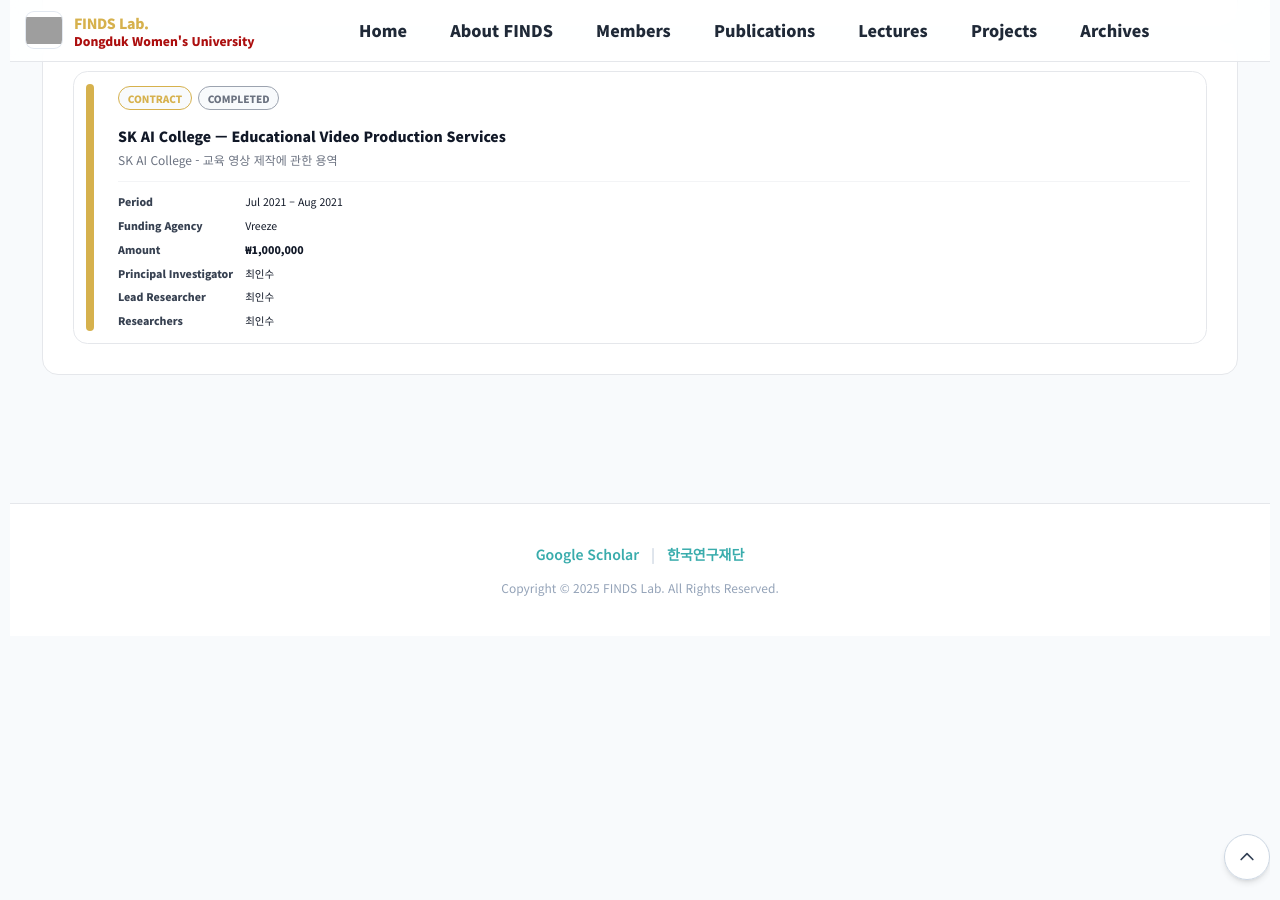
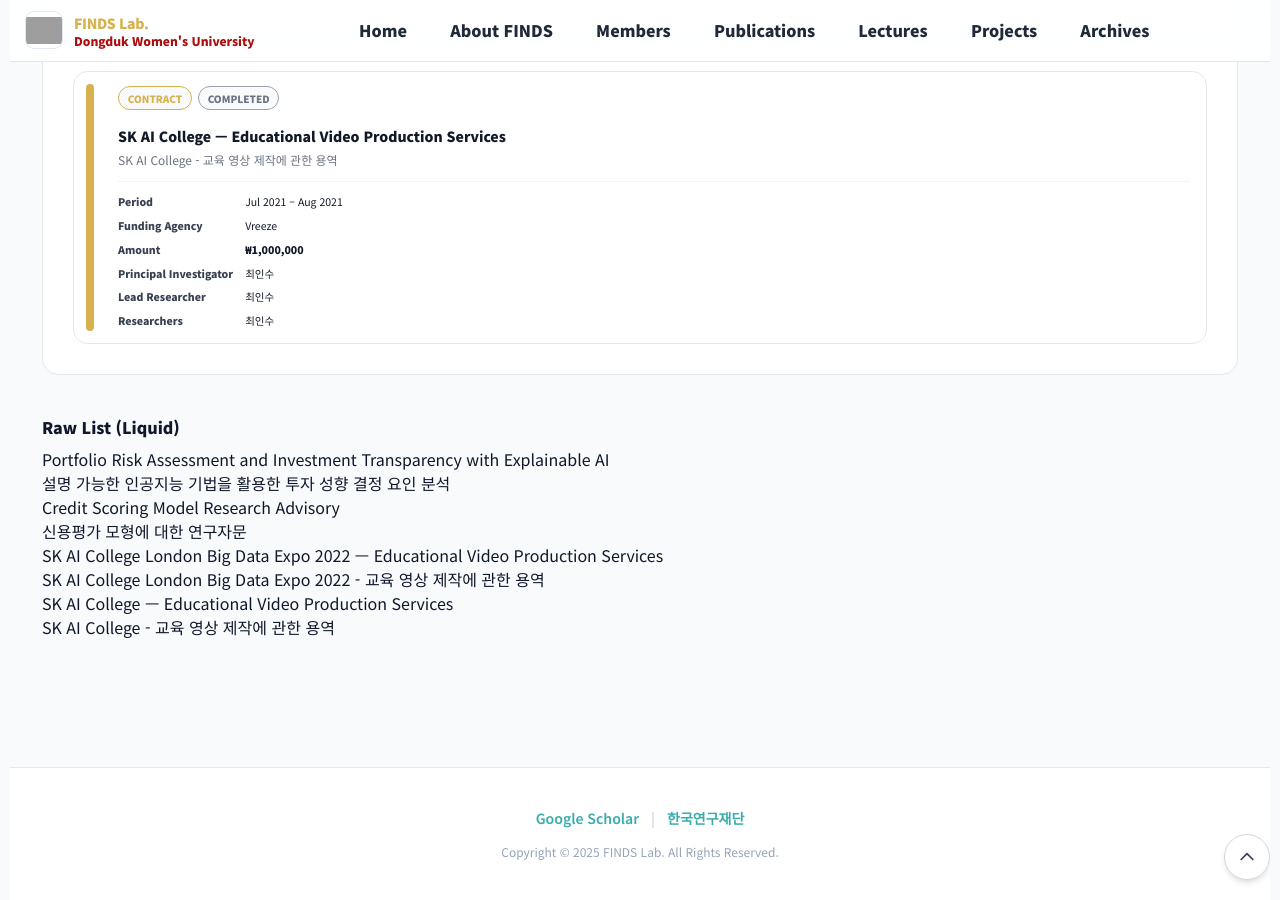
Before and after one commit to FinDS-Lab/site, a Jekyll site: the page built from projects.html, in a window 1280 px wide and 900 px high, scrolled down 1617 px. Built offline with Jekyll 4.4.1, drawn with Linux system fonts in a browser that asks for light colours; nearby versions of some CDN libraries; before the commit the page ends 2253 px from its top, so only the background shows below that; some of the changed lines change nothing that is shown; grey boxes are pictures that could not be loaded.

Commit message:
Update projects.html

```diff
--- a/projects.html
+++ b/projects.html
@@ -68,7 +68,6 @@
       align-items: flex-end;
       justify-content: flex-start;
       min-height: 200px;
-      /* ensure Korean/English break at word boundaries */
       word-break: keep-all;
       overflow-wrap: anywhere;
       hyphens: auto;
@@ -228,46 +227,36 @@
   .chip.is-on{box-shadow:inset 0 0 0 2px #111827}
   .chip:focus-visible{outline:2px solid #111827;outline-offset:2px}
 
-  /* Grid: 한 줄에 한 프로젝트 */
+  /* Grid: one project per row */
   .grid{display:grid;gap:14px;margin-top:14px;grid-template-columns:1fr}
 
   /* Card (outer tint = type color) */
   .card{border-radius:1rem;overflow:hidden;display:block}
 
-  /* Stronger & forced background for ongoing state */
   .card.card--public-ongoing{background:rgba(172, 14, 14, 0.14) !important}
   .card.card--private-ongoing{background:rgba(214, 177, 77, 0.18) !important}
   .card.card--completed{background:#ffffff}
 
-  /* Make the tint more noticeable by slightly styling the inner border */
   .card.card--public-ongoing .inner{border-color: rgba(172, 14, 14, 0.28)}
   .card.card--private-ongoing .inner{border-color: rgba(214, 177, 77, 0.35)}
 
-  /* Inner white body */
   .inner{position:relative;background:#fff;border-radius:.9rem;margin:10px;overflow:hidden;border:1px solid #e5e7eb;transition:border-color .2s, box-shadow .2s}
   .card:hover .inner{box-shadow:0 6px 20px rgba(0,0,0,.06)}
 
-  /* 왼쪽 프로젝트 타입 색상 포인트 */
   .type-notch{position:absolute;left:12px;top:12px;bottom:12px;width:8px;border-radius:8px;background:#ddd}
 
-  /* 본문 */
   .body{padding:14px 16px 14px 44px}
 
-  /* 배지 그룹 구분 */
   .badges-status{display:flex;flex-wrap:wrap;gap:6px;margin-bottom:6px}
   .badges-keywords{display:flex;flex-wrap:wrap;gap:6px;margin-bottom:10px}
 
-  /* 배지 (키워드/타입/상태 공통) — 전반적 폰트 축소 */
   .badge{display:inline-block;padding:.22rem .55rem;border-radius:999px;font-weight:800;font-size:10px;background:#f8fafc;border:1px solid #e5e7eb;text-transform:uppercase;white-space:nowrap}
 
-  /* 프로젝트 제목 — 전반적 폰트 살짝 축소 */
   .project-title-en{font-size:14px;font-weight:900;color:#111827;margin-top:8px}
   .project-title-ko{font-size:12px;color:#6b7280;margin-top:4px;word-break:keep-all}
 
-  /* 메타 정보 — PI 길이에 따른 값 열 너비 고정(카드별 동일) */
   .meta-info{
     display:grid;
-    /* 1열: 라벨은 내용에 맞춤, 2열: PI 값의 길이에 맞춰 카드 내 전체 행 공통 너비 */
     grid-template-columns:max-content minmax(0, var(--value-col-w, 420px));
     column-gap:12px;
     row-gap:8px;
@@ -279,25 +268,17 @@
   .meta-label{font-weight:800;color:#374151;font-size:10.5px;line-height:1.5;white-space:nowrap}
   .meta-value{color:#111827;font-size:10.5px;line-height:1.5;word-break:keep-all;overflow-wrap:anywhere}
 
-  /* Korean muted helper for secondary names */
   .ko-muted{color:#9ca3af}
-
-  /* 금액 강조 */
   .amount{font-weight:800;color:#111827}
 
-  /* Empty state */
   .empty{padding:32px;text-align:center;color:#6b7280;font-weight:700;border:1px dashed #e5e7eb;border-radius:1rem;background:#fff}
-
-  /* Count 표시 */
   .count{font-size:13px;color:#6b7280;font-weight:600;background:#fff;padding:.4rem .8rem;border:1px solid #e5e7eb;border-radius:.5rem;white-space:nowrap}
 
-  /* Mobile responsive */
   @media (max-width:640px){
     .search-container{flex-direction:column;align-items:stretch}
     .search{width:100%}
     .count{text-align:center;width:100%}
 
-    /* 모바일에서는 값 열을 유동으로(읽기성↑) */
     .meta-info{
       grid-template-columns:max-content 1fr;
       column-gap:10px;
@@ -315,7 +296,6 @@
 <!-- ===== Toolbar (Search + Filters) ===== -->
 <section class="max-w-7xl mx-auto px-4">
   <div class="toolbar">
-    <!-- Search Bar -->
     <div class="search-container">
       <div class="search">
         <input id="q" type="text" placeholder="Search projects..." />
@@ -323,13 +303,11 @@
       <div class="count" id="count"></div>
     </div>
 
-    <!-- Funding Filter -->
     <div class="filter-section">
       <label class="filter-label">Funding Type</label>
       <div class="chips" id="fundingChips"></div>
     </div>
 
-    <!-- Status Filter -->
     <div class="filter-section">
       <label class="filter-label">Project Status</label>
       <div class="chips" id="statusChips"></div>
@@ -342,63 +320,19 @@
   <div class="grid" id="grid"></div>
 </section>
 
+<!-- ===== Raw List (Liquid) ===== -->
+<section class="max-w-7xl mx-auto px-4 pb-8">
+  <h2 style="font-weight:900;margin:8px 0">Raw List (Liquid)</h2>
+  {% for project in site.data.projects %}
+    <h3>{{ project.titleEn }}</h3>
+    <p>{{ project.titleKo }}</p>
+  {% endfor %}
+</section>
+
 <script>
 (() => {
-  /* ===== Raw Data ===== */
-  const PROJECTS = [
-    {
-      titleEn: "Portfolio Risk Assessment and Investment Transparency with Explainable AI",
-      titleKo: "설명 가능한 인공지능 기법을 활용한 투자 성향 결정 요인 분석",
-      period: "2025-05-27 – 2025-09-12",
-      fundingAgency: "Korea Institute of Public Finance",
-      amount: "₩1,000,000",
-      type: "public", // Government-Funded
-      roles: {
-        principalInvestigator: "최인수",
-        leadResearcher: "최인수",
-        researchers: ["최인수"]
-      }
-    },
-    {
-      titleEn: "Credit Scoring Model Research Advisory",
-      titleKo: "신용평가 모형에 대한 연구자문",
-      period: "2024-10-01 – 2024-10-31",
-      fundingAgency: "CRAFTA",
-      amount: "₩1,500,000",
-      type: "private",
-      roles: {
-        principalInvestigator: "최인수",
-        leadResearcher: "최인수",
-        researchers: ["최인수"]
-      }
-    },
-    {
-      titleEn: "SK AI College London Big Data Expo 2022 — Educational Video Production Services",
-      titleKo: "SK AI College London Big Data Expo 2022 - 교육 영상 제작에 관한 용역",
-      period: "2022-01-05 – 2022-01-31",
-      fundingAgency: "StepintoCity, Inc.",
-      amount: "₩1,500,000",
-      type: "contract",
-      roles: {
-        principalInvestigator: "최인수",
-        leadResearcher: "최인수",
-        researchers: ["최인수"]
-      }
-    },
-    {
-      titleEn: "SK AI College — Educational Video Production Services",
-      titleKo: "SK AI College - 교육 영상 제작에 관한 용역",
-      period: "2021-07-24 – 2021-08-31",
-      fundingAgency: "Vreeze",
-      amount: "₩1,000,000",
-      type: "contract",
-      roles: {
-        principalInvestigator: "최인수",
-        leadResearcher: "최인수",
-        researchers: ["최인수"]
-      }
-    }
-  ];
+  /* ===== Raw Data from _data/projects.json via Liquid ===== */
+  const PROJECTS = {{ site.data.projects | jsonify }};
 
   /* ===== Filters ===== */
   const FUNDING_TYPES = [
@@ -411,8 +345,8 @@
     { value: "completed", label: "Completed", color: "var(--completed-gray)" }
   ];
 
-  const onFunding = new Set(); // Empty = no filter
-  const onStatus = new Set(); // Empty = no filter
+  const onFunding = new Set();
+  const onStatus = new Set();
 
   /* ===== Utils ===== */
   function parseStartDate(period){
@@ -427,19 +361,16 @@
 
   function computeStatus(period){
     const end = parseEndDate(period);
-    const today = new Date(); // client local
+    const today = new Date();
     return (end.getTime() >= today.getTime()) ? "ongoing" : "completed";
   }
 
   function formatPeriod(period){
-    // "2024-09-01 – 2025-08-31" -> "Sep 2024 – Aug 2025"
     const parts = period.split(' – ');
     if(parts.length !== 2) return period;
-
     const startDate = new Date(parts[0]);
     const endDate = new Date(parts[1]);
     const months = ['Jan','Feb','Mar','Apr','May','Jun','Jul','Aug','Sep','Oct','Nov','Dec'];
-
     const startStr = `${months[startDate.getMonth()]} ${startDate.getFullYear()}`;
     const endStr = `${months[endDate.getMonth()]} ${endDate.getFullYear()}`;
     return `${startStr} – ${endStr}`;
@@ -460,7 +391,7 @@
     return String(s).replace(/[&<>"']/g, m => ({'&':'&amp;','<':'&lt;','>':'&gt;','"':'&quot;',"'":'&#39;'}[m]));
   }
 
-  /* === English → Korean agency mapping for muted secondary label === */
+  /* English → Korean agency mapping for muted secondary label */
   const AGENCY_KO = {
     "Korea Institute of Public Finance": "한국조세재정연구원",
     "CRAFTA": "크래프타"
@@ -514,9 +445,8 @@
     const roles = project.roles || {};
     const rolesText = [roles.principalInvestigator, roles.leadResearcher, ...(roles.researchers||[])].filter(Boolean).join(' ');
     const keywordsText = (project.keywords||[]).join(' ');
-    const fundingText = project.type === 'private' ? 'industry funded' : 'government funded';
+    const fundingText = project.type === 'private' ? 'industry funded' : (project.type === 'contract' ? 'contract' : 'government funded');
     const statusText = computeStatus(project.period);
-
     const searchText = `${project.titleEn} ${project.titleKo} ${project.fundingAgency} ${rolesText} ${keywordsText} ${fundingText} ${statusText}`.toLowerCase();
     return searchText.includes(q.toLowerCase());
   }
@@ -540,18 +470,15 @@
     const periodFmt = formatPeriod(project.period);
     const status = computeStatus(project.period);
 
-    // Badges
     const keywordBadges = (project.keywords||[]).map(k=>`<span class="badge">${esc(k)}</span>`).join('');
     const fundingBadge = `<span class="badge" style="border-color:${fundingColor};color:${fundingColor}">${project.type==='private'?'Industry-Funded':(project.type==='contract'?'Contract':'Government-Funded')}</span>`;
     const statusBadge = `<span class="badge" style="border-color:${status==='ongoing'?'#111827':'#9ca3af'};color:${status==='ongoing'?'#111827':'#6b7280'}">${status==='ongoing'?'Ongoing':'Completed'}</span>`;
 
-    // Roles
     const r = project.roles || {};
     const pi = r.principalInvestigator ? esc(r.principalInvestigator) : '—';
     const lead= r.leadResearcher ? esc(r.leadResearcher) : '—';
     const res = (r.researchers && r.researchers.length) ? r.researchers.map(esc).join(', ') : '—';
 
-    // Determine outer class based on status and funding type
     let outerClass;
     if (status === 'completed') {
       outerClass = 'card--completed';
@@ -561,7 +488,6 @@
 
     const notchColor = fundingColor;
 
-    // Funding Agency value with Korean muted suffix (mapped)
     const agencyEn = project.fundingAgency || '';
     const agencyKo = AGENCY_KO[agencyEn];
     const agencyValue = agencyKo
@@ -572,19 +498,15 @@
       <div class="inner">
         <div class="type-notch" style="background:${notchColor}"></div>
         <div class="body">
-          <!-- Status Badges -->
           <div class="badges-status">
             ${fundingBadge}
             ${statusBadge}
           </div>
-          <!-- Keyword Badges -->
           <div class="badges-keywords">
             ${keywordBadges}
           </div>
-          <!-- Titles -->
           <div class="project-title-en">${esc(project.titleEn)}</div>
           <div class="project-title-ko"><span class="ko">${esc(project.titleKo)}</span></div>
-          <!-- Meta -->
           <div class="meta-info">
             <div class="meta-item">
               <span class="meta-label">Period</span>
@@ -596,7 +518,7 @@
             </div>
             <div class="meta-item">
               <span class="meta-label">Amount</span>
-              <span class="meta-value amount">${esc(project.amount)}</span>
+              <span class="meta-value amount">${esc(project.amount||'—')}</span>
             </div>
             <div class="meta-item">
               <span class="meta-label">Principal Investigator</span>
@@ -622,19 +544,16 @@
     cards.forEach(mi => {
       const piEl = mi.querySelector('.meta-value--pi');
       if(!piEl) return;
-      // Temporarily measure actual content width
       const range = document.createRange();
       range.selectNodeContents(piEl);
       const rects = range.getBoundingClientRect ? range.getBoundingClientRect() : piEl.getBoundingClientRect();
       let w = (rects && rects.width) ? rects.width : piEl.offsetWidth;
 
-      // Add small breathing space; clamp to avoid over-wide column
-      const PAD = 12;             // 여유 공백
-      const MIN = 140;            // 너무 좁지 않게
-      const MAX = 260;            // 너무 넓지 않게 (요청 반영)
+      const PAD = 12;
+      const MIN = 140;
+      const MAX = 260;
       const valueCol = Math.max(MIN, Math.min(MAX, Math.ceil(w + PAD)));
 
-      // Set CSS var on this meta-info
       mi.style.setProperty('--value-col-w', valueCol + 'px');
     });
   }
@@ -648,8 +567,6 @@
       grid.innerHTML = data.map(createCard).join('');
     }
     count.textContent = `${data.length} of ${PROJECTS.length}`;
-
-    // After DOM update, apply widths based on PI content
     applyValueColWidths();
   }
 
@@ -659,7 +576,6 @@
     render();
   });
 
-  // Re-apply widths if fonts load or viewport changes can affect measurement
   window.addEventListener('load', applyValueColWidths);
   window.addEventListener('resize', applyValueColWidths);
 
```
